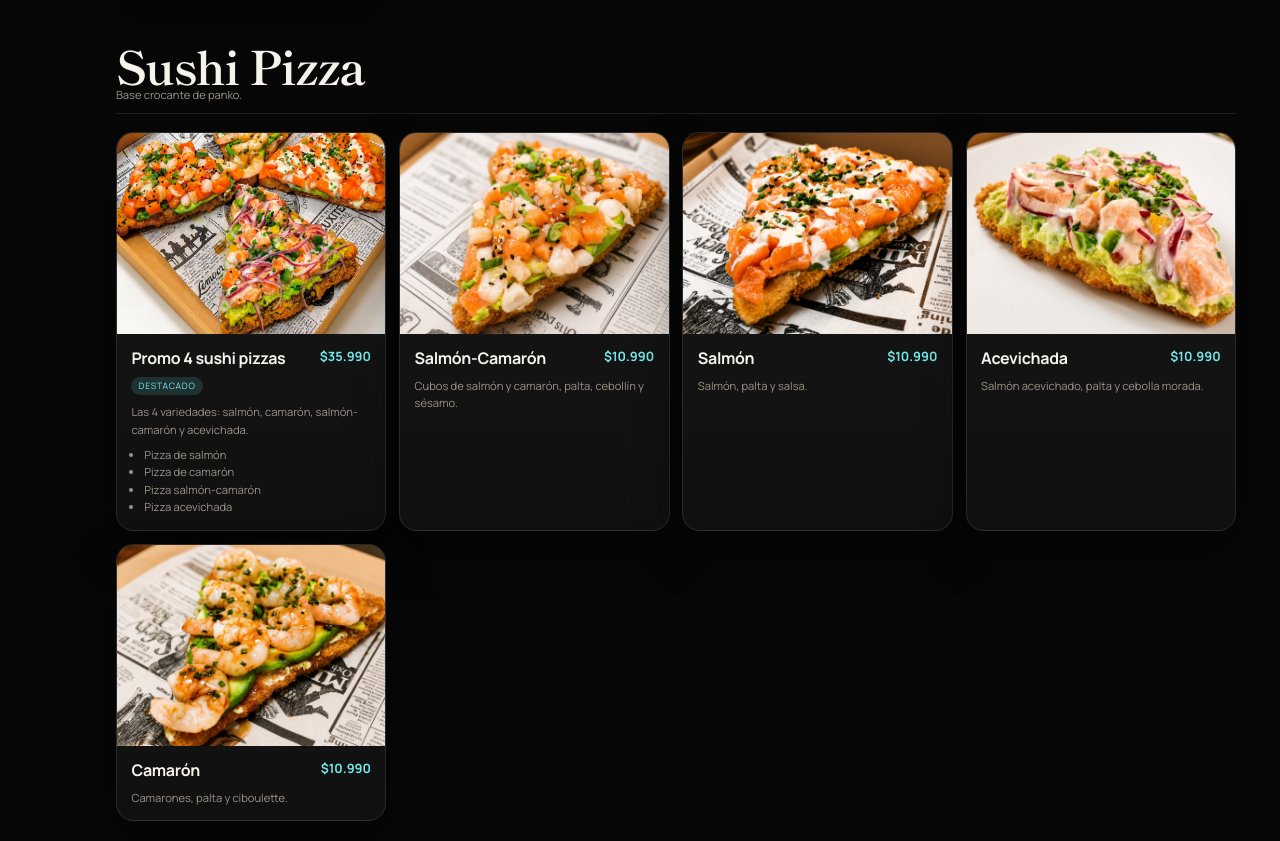
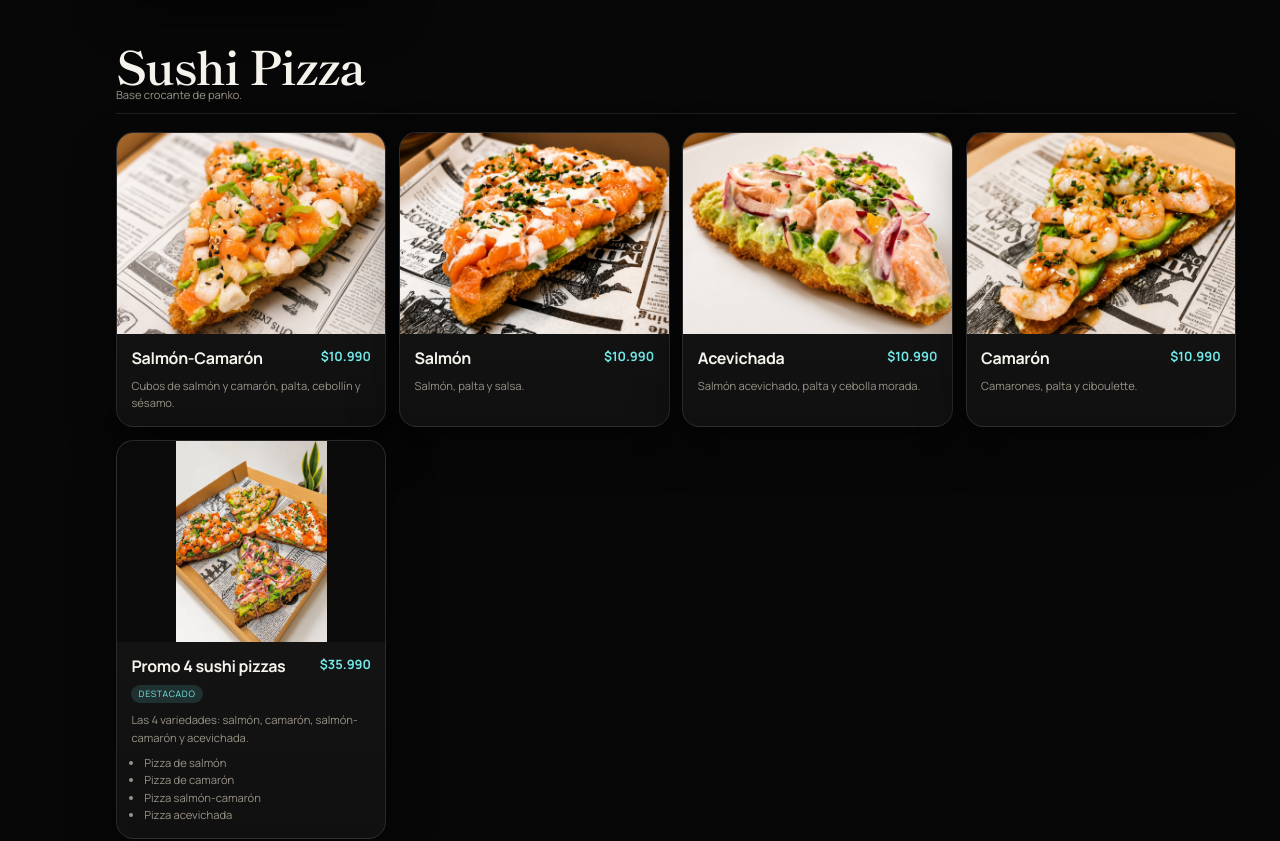
Before and after one commit to seebap28-netizen/sushidelvalle, a Next.js app: page / in a window 1280 px wide. Shown: the part 9144-9985 px from the top of the page. Built offline with nearby package versions, Linux system fonts and the light colour scheme.

Commit message:
Deja las 4 sushi pizzas en una fila y la promo completa al final, sin agrandar la foto.

```diff
--- a/data/menu.json
+++ b/data/menu.json
@@ -2040,7 +2040,7 @@
       ],
       "available": true,
       "featured": true,
-      "order": 0,
+      "order": 5,
       "image": "/photos/pizza-promo.jpg"
     }
   ]
--- a/src/app/globals.css
+++ b/src/app/globals.css
@@ -281,10 +281,23 @@ img {
   background: #0a0a0a;
 }
 
-.card-photo.card-photo-fill {
+.card-photo.card-photo-fill,
+.card-photo.card-photo-contain {
   height: auto;
   aspect-ratio: 4 / 3;
+}
+
+.card-photo.card-photo-fill {
   object-fit: cover;
+}
+
+.card-photo.card-photo-contain {
+  object-fit: contain;
+  background: #0a0a0a;
+}
+
+.grid-pizza {
+  grid-template-columns: repeat(4, minmax(0, 1fr));
 }
 
 .card-body {
@@ -783,6 +796,10 @@ th {
     gap: 12px;
   }
 
+  .grid-pizza {
+    grid-template-columns: repeat(2, minmax(0, 1fr));
+  }
+
   .card-photo {
     height: 168px;
   }
@@ -791,7 +808,8 @@ th {
     height: 320px;
   }
 
-  .card-photo.card-photo-fill {
+  .card-photo.card-photo-fill,
+  .card-photo.card-photo-contain {
     height: auto;
   }
 
--- a/src/components/MenuView.tsx
+++ b/src/components/MenuView.tsx
@@ -215,12 +215,15 @@ function ProductGrid({
     photoMode === "full" ? " card-photo-full" : photoMode === "fill" ? " card-photo-fill" : "";
 
   return (
-    <div className="grid">
-      {products.map((product) => (
+    <div className={photoMode === "fill" ? "grid grid-pizza" : "grid"}>
+      {products.map((product) => {
+        const productPhotoClass =
+          product.id === "pizza-promo-4" ? " card-photo-contain" : photoClass;
+        return (
         <article className={`card ${product.available ? "" : "unavailable"}`} key={product.id}>
           {product.image ? (
             <img
-              className={`card-photo${photoClass}`}
+              className={`card-photo${productPhotoClass}`}
               src={product.image}
               alt={product.name}
               onError={(event) => {
@@ -251,7 +254,8 @@ function ProductGrid({
             {!product.available ? <p className="details">No disponible</p> : null}
           </div>
         </article>
-      ))}
+        );
+      })}
     </div>
   );
 }
```
Also changed, not shown: public/photos/pizza-promo.jpg.
